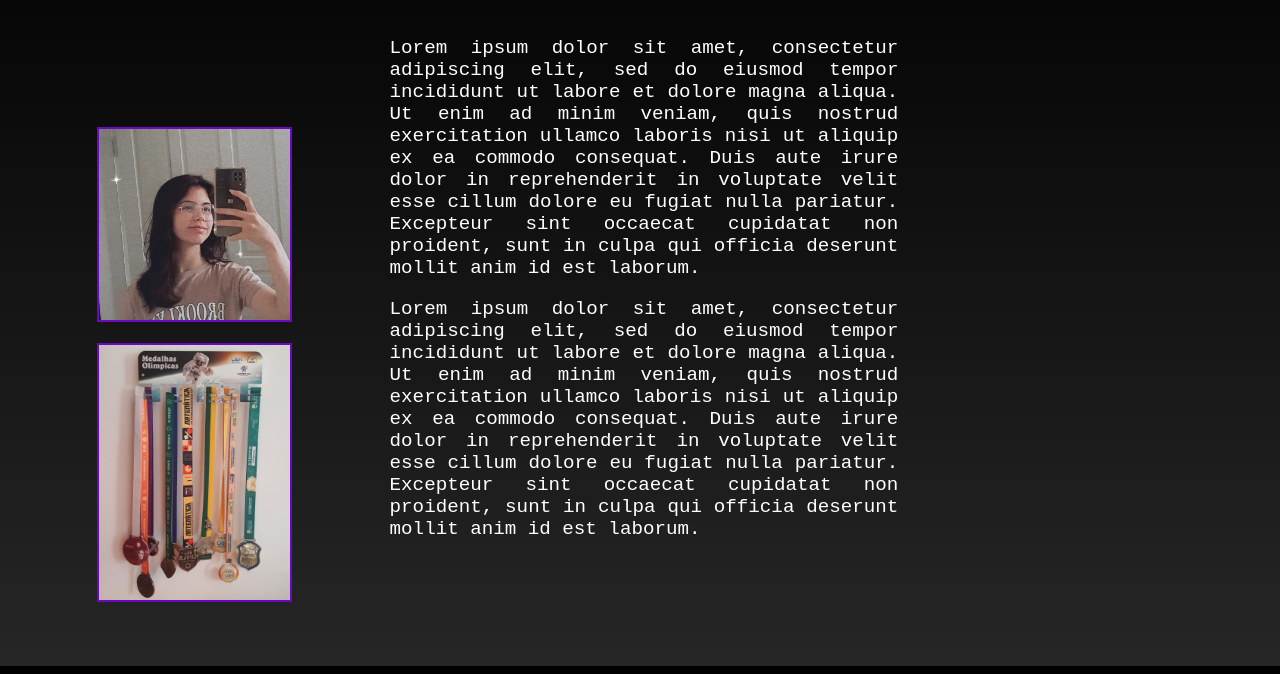
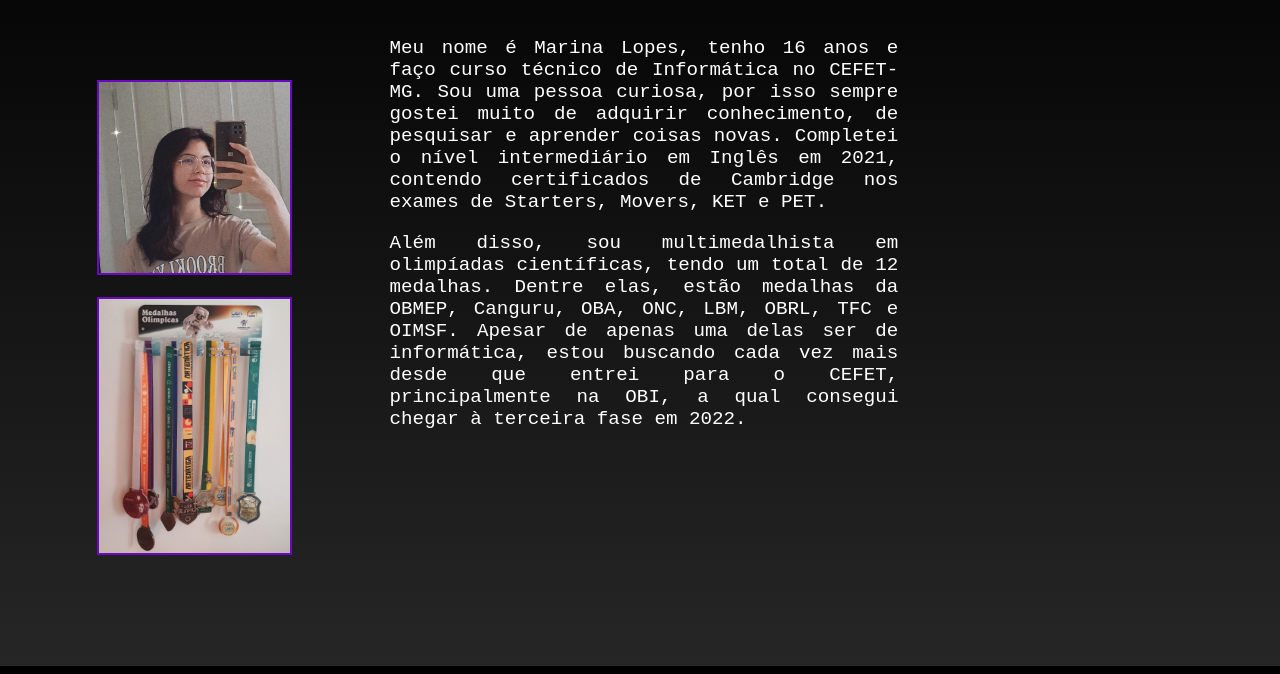
Before and after one commit to marina-lopes/projeto-extensao, a plain HTML site: page index.html in a window 1280 px wide. Both pictures are taken after a click on the button "SOBRE MIM". Shown: the part 134-808 px from the top of the page. Drawn offline with Linux system fonts and the light colour scheme.

Commit message:
mais atualizacao

```diff
--- a/index.html
+++ b/index.html
@@ -43,39 +43,29 @@
         <button id="fechar"><i class="fa fa-times" aria-hidden="true"></i></button>
         <h2>POR QUÊ?</h2>
         <p>
-            Lorem ipsum dolor sit amet, consectetur adipiscing elit,
-            sed do eiusmod tempor incididunt ut labore et dolore magna
-            aliqua. Ut enim ad minim veniam, quis nostrud exercitation
-            ullamco laboris nisi ut aliquip ex ea commodo consequat.
-            Duis aute irure dolor in reprehenderit in voluptate velit esse
-            cillum dolore eu fugiat nulla pariatur. Excepteur sint occaecat
-            cupidatat non proident, sunt in culpa qui officia deserunt
-            mollit anim id est laborum.
+            Estou me inscrevendo neste projeto, não só pela experiência, mas também pela oportunidade
+            de trabalhar em equipe, conviver com pessoas com o mesmo interesse que o meu e aprender
+            cada vez mais. Com isso, acredito que irá impactar muito minha vida profissional e social,
+            abrindo novas portas.
         </p>
+        <img id="foto-porque" src="images/secao-porque.png">
     </section>
 
     <section id="secao-sobremim" class="invisivel">
         <button id="fechar"><i class="fa fa-times" aria-hidden="true"></i></button>
         <h2>SOBRE MIM</h2>
         <p>
-            Lorem ipsum dolor sit amet, consectetur adipiscing elit,
-            sed do eiusmod tempor incididunt ut labore et dolore magna
-            aliqua. Ut enim ad minim veniam, quis nostrud exercitation
-            ullamco laboris nisi ut aliquip ex ea commodo consequat.
-            Duis aute irure dolor in reprehenderit in voluptate velit esse
-            cillum dolore eu fugiat nulla pariatur. Excepteur sint occaecat
-            cupidatat non proident, sunt in culpa qui officia deserunt
-            mollit anim id est laborum.
+            Meu nome é Marina Lopes, tenho 16 anos e faço curso técnico de Informática no CEFET-MG.
+            Sou uma pessoa curiosa, por isso sempre gostei muito de adquirir
+            conhecimento, de pesquisar e aprender coisas novas. Completei o nível intermediário
+            em Inglês em 2021, contendo certificados de Cambridge nos exames de Starters,
+            Movers, KET e PET.
         </p>
         <p>
-            Lorem ipsum dolor sit amet, consectetur adipiscing elit,
-            sed do eiusmod tempor incididunt ut labore et dolore magna
-            aliqua. Ut enim ad minim veniam, quis nostrud exercitation
-            ullamco laboris nisi ut aliquip ex ea commodo consequat.
-            Duis aute irure dolor in reprehenderit in voluptate velit esse
-            cillum dolore eu fugiat nulla pariatur. Excepteur sint occaecat
-            cupidatat non proident, sunt in culpa qui officia deserunt
-            mollit anim id est laborum.
+            Além disso, sou multimedalhista em olimpíadas científicas, tendo um total de 12 medalhas.
+            Dentre elas, estão medalhas da OBMEP, Canguru, OBA, ONC, LBM, OBRL, TFC e OIMSF. Apesar de
+            apenas uma delas ser de informática, estou buscando cada vez mais desde que entrei para o
+            CEFET, principalmente na OBI, a qual consegui chegar à terceira fase em 2022.
         </p>
         <img id="foto-sobremim" src="images/sobremim.jpeg">
         <img id="foto-medalhas" src="images/medalhas.jpeg">
@@ -85,15 +75,11 @@
         <button id="fechar"><i class="fa fa-times" aria-hidden="true"></i></button>
         <h2>EXPECTATIVAS</h2>
         <p>
-            Lorem ipsum dolor sit amet, consectetur adipiscing elit,
-            sed do eiusmod tempor incididunt ut labore et dolore magna
-            aliqua. Ut enim ad minim veniam, quis nostrud exercitation
-            ullamco laboris nisi ut aliquip ex ea commodo consequat.
-            Duis aute irure dolor in reprehenderit in voluptate velit esse
-            cillum dolore eu fugiat nulla pariatur. Excepteur sint occaecat
-            cupidatat non proident, sunt in culpa qui officia deserunt
-            mollit anim id est laborum.
+            Minhas expectativas para este projeto são aprender mais sobre Web e Python, além de desenvolver
+            minhas habilidades socioemocionais, que são tão importantes quanto o conhecimento técnico. Ademais,
+            espero que ajude com a preparação para a vida profissional e o mercado de trabalho.
         </p>
+        <img id="foto-expectativas" src="images/secao-expectativas.png">
     </section>
 
     <script src="script.js"></script>
--- a/style.css
+++ b/style.css
@@ -136,7 +136,7 @@ p {
 #foto-sobremim {
     position: absolute;
     width: 15%;
-    margin-top: -34%;
+    margin-top: -29%;
     margin-left: 7%;
     border: 2px solid rgb(107, 9, 194);
 }
@@ -144,6 +144,18 @@ p {
 #foto-medalhas {
     width: 15%;
     margin-left: 7%;
-    margin-top: -17%;
+    margin-top: -12%;
     border: 2px solid rgb(107, 9, 194);
 }
+
+#foto-porque {
+    width: 35%;
+    margin-left: 32.5%;
+    margin-top: 2%;
+}
+
+#foto-expectativas {
+    width: 20%;
+    margin-left: 40%;
+    margin-top: 2%;
+}
```
Also changed, not shown: images/secao-expectativas.png (added), images/secao-porque.png (added).
